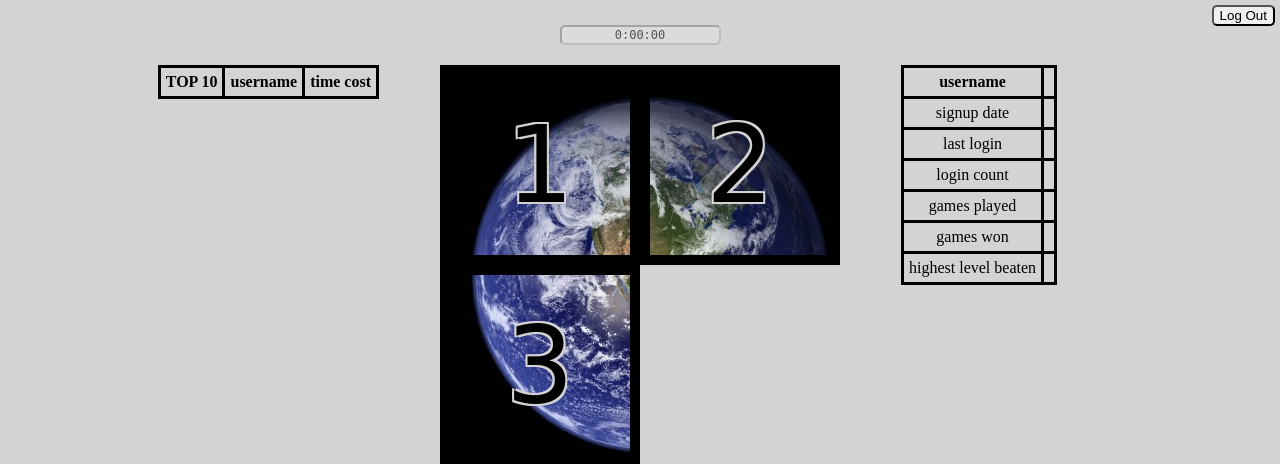
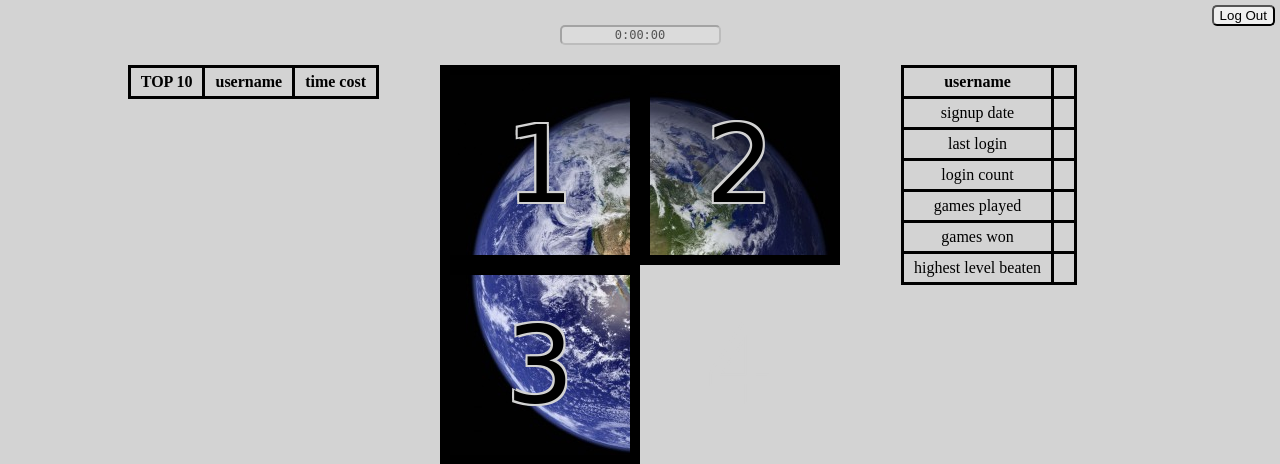
Before and after one commit to Misaka2623/GameCenter, a PHP site: page /fifteen_puzzle.php in a window 1280 px wide. Shown: the top 464 px of the page. Run offline with PHP 8.4, Linux system fonts and the light colour scheme; the visitor is signed in with stand-in values (Sample User, id 1); data that the repository does not hold is empty.

Commit message:
Update fifteen_puzzle.css

```diff
--- a/fifteen_puzzle.css
+++ b/fifteen_puzzle.css
@@ -64,9 +64,7 @@ th,
 td,
 th {
   border-style: solid;
-  padding: 5px;
-  margin-left: 5px;
-  margin-right: 5px;
+  padding: 5px 10px;
 }
 
 #user-info {
```
